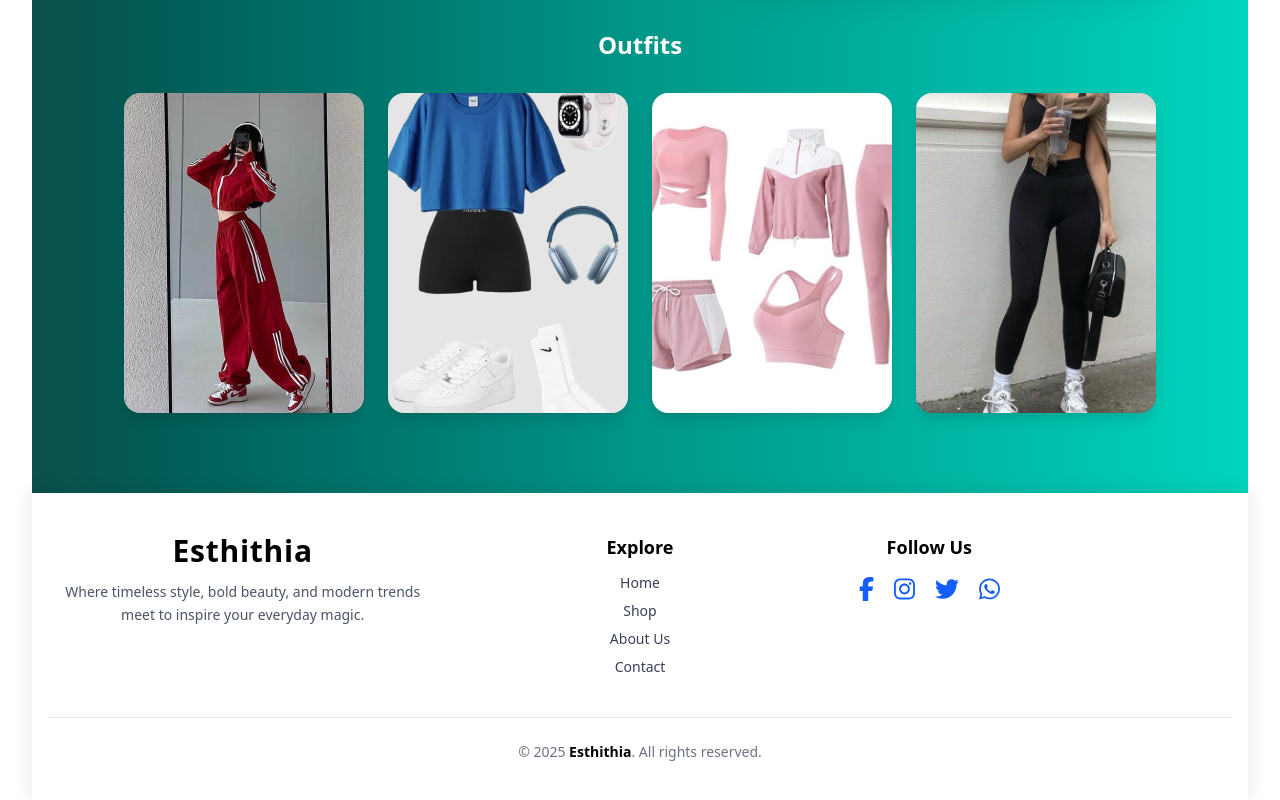
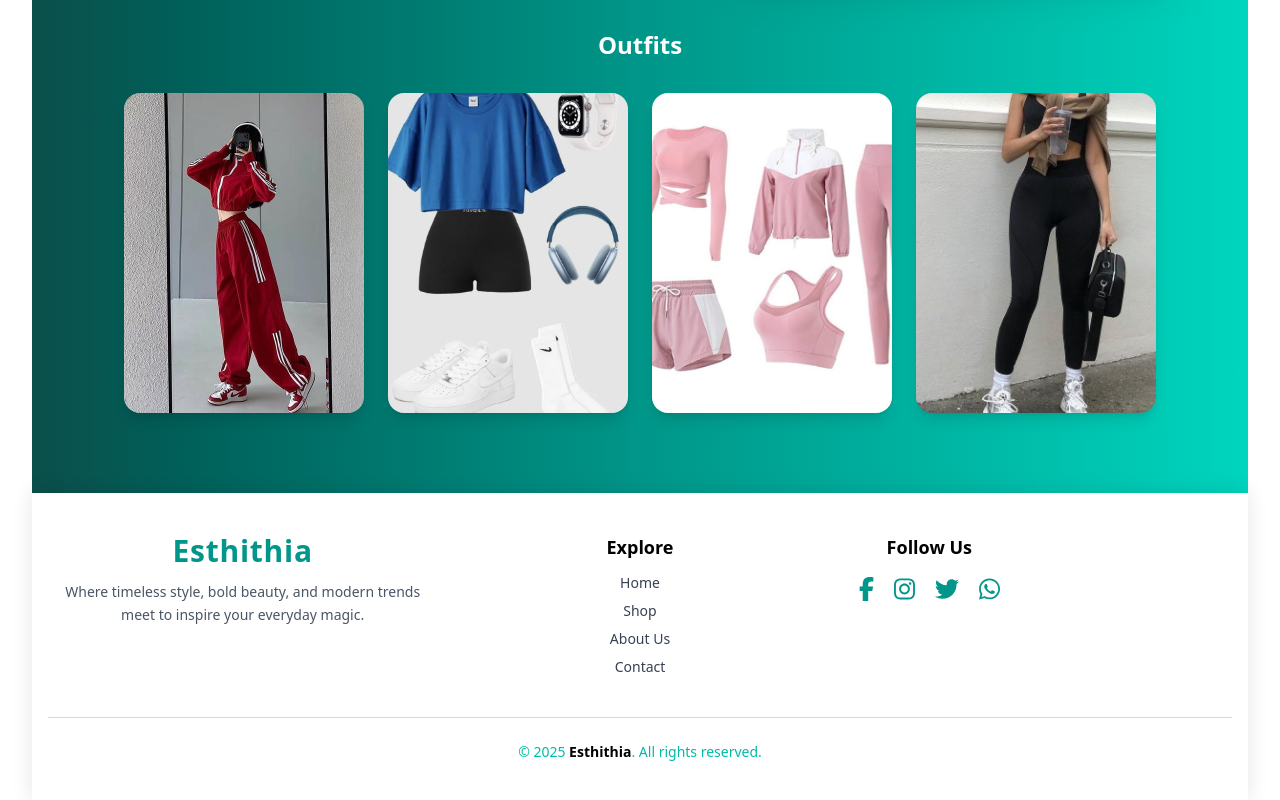
Before and after one commit to sayReine/bakery, a React (Vite) app: page / in a window 1280 px wide. Shown: the part 645-1445 px from the top of the page. Built offline with nearby package versions, Linux system fonts and the light colour scheme.

Commit message:
just added outfit

```diff
--- a/src/components/FilterPanel.tsx
+++ b/src/components/FilterPanel.tsx
@@ -111,7 +111,7 @@ const FilterPanel: React.FC<FilterPanelProps> = ({
       {/* Clear Filters Button */}
       <div className="mt-6">
         <button
-          className="bg-red-500 text-white py-2 px-4 cursor-pointer rounded-lg w-full"
+          className="bg-teal-500 text-white py-2 px-4 cursor-pointer rounded-lg w-full"
           onClick={onClearFilters}
         >
           Clear Filters
--- a/src/components/Footer.tsx
+++ b/src/components/Footer.tsx
@@ -14,7 +14,7 @@ const Footer: React.FC = () => {
     <div className="max-w-6xl mx-auto grid grid-cols-1 md:grid-cols-3 gap-10">
       {/* Logo + Description */}
       <div>
-        <h2 className="text-3xl font-bold text-black mb-3 tracking-wide">Esthithia</h2>
+        <h2 className="text-3xl font-bold text-teal-600 mb-3 tracking-wide">Esthithia</h2>
         <p className="text-sm leading-relaxed text-gray-600">
           Where timeless style, bold beauty, and modern trends meet to inspire your everyday magic.
         </p>
@@ -22,7 +22,7 @@ const Footer: React.FC = () => {
 
       {/* Navigation Links */}
       <div>
-        <h3 className="text-lg font-semibold mb-3 text-black">Explore</h3>
+        <h3 className="text-lg font-semibold mb-3 text-teal">Explore</h3>
         <ul className="space-y-2 text-sm text-gray-700">
           <li><a href="./components/Home.tsx" className="hover:text-teal-500 transition duration-300">Home</a></li>
           <li><a href="shop.tsx" className="hover:text-blue-500 transition duration-300">Shop</a></li>
@@ -34,7 +34,7 @@ const Footer: React.FC = () => {
       {/* Social Media */}
       <div>
         <h3 className="text-lg font-semibold mb-3 text-black relative right-27">Follow Us</h3>
-        <div className="flex gap-5 text-2xl text-blue-600">
+        <div className="flex gap-5 text-2xl text-teal-600">
           <a href="https://facebook.com" target="_blank" rel="noopener noreferrer" className="hover:text-blue-400 transition">
             <FontAwesomeIcon icon={faFacebookF} />
           </a>
@@ -52,7 +52,7 @@ const Footer: React.FC = () => {
     </div>
 
     {/* Copyright */}
-    <div className="mt-10 pt-6 border-t border-gray-200 text-center text-sm text-gray-500">
+    <div className="mt-10 pt-6 border-t border-teal-200 text-center text-sm text-teal-500">
       © {new Date().getFullYear()} <span className="font-semibold text-black">Esthithia</span>. All rights reserved.
     </div>
   </footer>
--- a/src/components/ProductCard.tsx
+++ b/src/components/ProductCard.tsx
@@ -52,7 +52,7 @@ const ProductCard: React.FC<ProductCardProps> = ({ product, onAddToCart }) => {
         {/* Add to Cart */}
         <button
           onClick={handleAddToCart}
-          className="bg-blue-600 text-white rounded-xl py-2 px-4 mt-2 hover:bg-blue-700 cursor-pointer transition-transform duration-300 hover:scale-105 transition"
+          className="bg-teal-600 text-white rounded-xl py-2 px-4 mt-2 hover:bg-blue-700 cursor-pointer transition-transform duration-300 hover:scale-105 transition"
         >
           Add to Cart
         </button>
```
